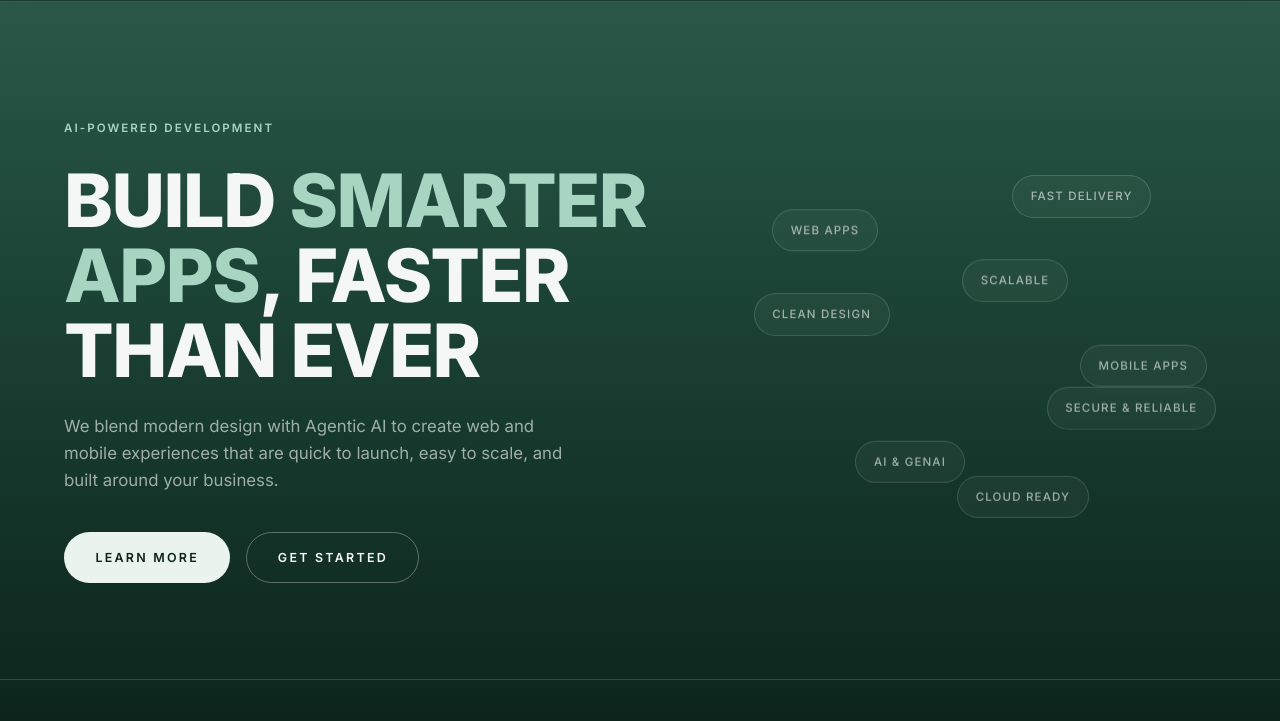
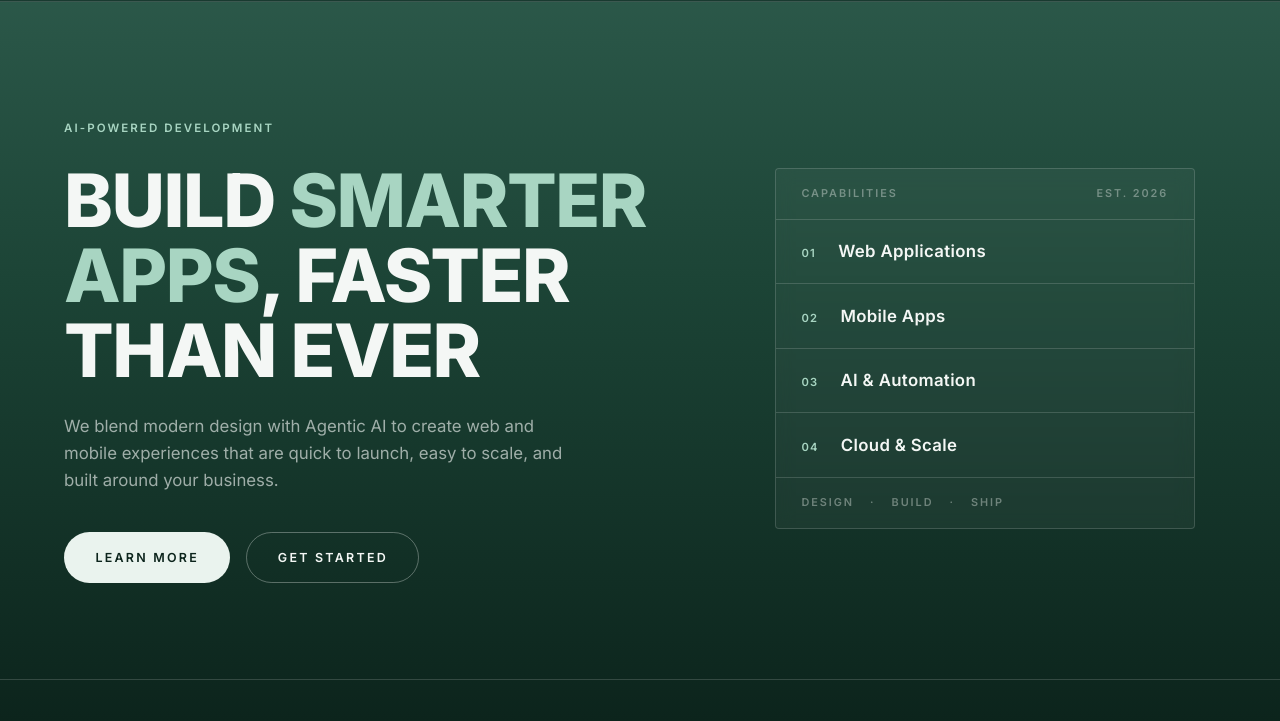
Before and after one commit to Krish-Naidu/Goku_Labs, a plain HTML site: page index.html in a window 1280 px wide. Shown: the part 79-800 px from the top of the page. Drawn offline with Linux system fonts and the light colour scheme.

Commit message:
Replace floating hero bubbles with editorial capabilities panel

```diff
--- a/index.html
+++ b/index.html
@@ -47,18 +47,35 @@
         </div>
       </div>
       <div class="hero-art" aria-hidden="true">
-        <div class="orb orb-1"></div>
-        <div class="orb orb-2"></div>
-        <div class="orb orb-3"></div>
-        <div class="orb orb-4"></div>
-        <div class="card card-1">Web Apps</div>
-        <div class="card card-2">Mobile Apps</div>
-        <div class="card card-3">AI &amp; GenAI</div>
-        <div class="card card-4">Fast Delivery</div>
-        <div class="card card-5">Clean Design</div>
-        <div class="card card-6">Secure &amp; Reliable</div>
-        <div class="card card-7">Scalable</div>
-        <div class="card card-8">Cloud Ready</div>
+        <div class="hero-panel">
+          <div class="hero-panel-head">
+            <span>Capabilities</span>
+            <span>Est. 2026</span>
+          </div>
+          <ul class="hero-index">
+            <li>
+              <span class="idx">01</span>
+              <span class="label">Web Applications</span>
+            </li>
+            <li>
+              <span class="idx">02</span>
+              <span class="label">Mobile Apps</span>
+            </li>
+            <li>
+              <span class="idx">03</span>
+              <span class="label">AI &amp; Automation</span>
+            </li>
+            <li>
+              <span class="idx">04</span>
+              <span class="label">Cloud &amp; Scale</span>
+            </li>
+          </ul>
+          <div class="hero-panel-foot">
+            <span>Design</span>
+            <span>Build</span>
+            <span>Ship</span>
+          </div>
+        </div>
       </div>
     </div>
   </section>
--- a/styles.css
+++ b/styles.css
@@ -216,43 +216,92 @@ a {
   flex-wrap: wrap;
 }
 
-/* Hero art — minimal outlined chips */
+/* Hero art — editorial capabilities panel */
 .hero-art {
   position: relative;
   min-height: 360px;
+  display: flex;
+  align-items: center;
+  justify-content: center;
 }
 
-.orb {
-  display: none;
+.hero-panel {
+  width: 100%;
+  max-width: 420px;
+  background: var(--surface);
+  border: 1px solid var(--line);
+  border-radius: var(--radius);
+  backdrop-filter: blur(8px);
+  overflow: hidden;
 }
 
-.card {
-  position: absolute;
-  background: var(--surface);
-  border: 1px solid var(--line);
-  padding: 0.7rem 1.1rem;
-  border-radius: var(--radius-pill);
-  font-weight: 500;
-  font-size: 0.72rem;
-  letter-spacing: 0.1em;
+.hero-panel-head,
+.hero-panel-foot {
+  display: flex;
+  align-items: center;
+  justify-content: space-between;
+  padding: 1rem 1.6rem;
+  font-size: 0.68rem;
+  font-weight: 600;
+  letter-spacing: var(--tracking);
   text-transform: uppercase;
-  color: var(--text-muted);
-  backdrop-filter: blur(6px);
-  animation: float 6s ease-in-out infinite;
+  color: var(--text-faint);
 }
 
-.card-1 { top: 12%; left: 4%; }
-.card-2 { top: 52%; right: 2%; animation-delay: 1.5s; }
-.card-3 { bottom: 10%; left: 22%; animation-delay: 3s; }
-.card-4 { top: 4%; right: 14%; animation-delay: 0.8s; }
-.card-5 { top: 38%; left: 0%; animation-delay: 2.2s; }
-.card-6 { bottom: 26%; right: 0%; animation-delay: 3.6s; }
-.card-7 { top: 28%; right: 32%; animation-delay: 1.1s; }
-.card-8 { bottom: 0%; left: 44%; animation-delay: 2.8s; }
+.hero-panel-head {
+  border-bottom: 1px solid var(--line);
+}
 
-@keyframes float {
-  0%, 100% { transform: translateY(0); }
-  50% { transform: translateY(-12px); }
+.hero-panel-foot {
+  border-top: 1px solid var(--line);
+  gap: 1rem;
+  justify-content: flex-start;
+}
+
+.hero-panel-foot span {
+  position: relative;
+}
+
+.hero-panel-foot span + span::before {
+  content: '·';
+  margin-right: 1rem;
+  color: var(--text-faint);
+}
+
+.hero-index {
+  list-style: none;
+}
+
+.hero-index li {
+  display: flex;
+  align-items: baseline;
+  gap: 1.4rem;
+  padding: 1.15rem 1.6rem;
+  border-bottom: 1px solid var(--line);
+  transition: background 0.25s ease, padding-left 0.25s ease;
+}
+
+.hero-index li:last-child {
+  border-bottom: none;
+}
+
+.hero-index li:hover {
+  background: var(--surface-hover);
+  padding-left: 2rem;
+}
+
+.hero-index .idx {
+  font-size: 0.7rem;
+  font-weight: 600;
+  letter-spacing: 0.1em;
+  color: var(--green-300);
+}
+
+.hero-index .label {
+  font-size: 1.05rem;
+  font-weight: 600;
+  letter-spacing: 0.02em;
+  color: var(--text);
 }
 
 /* ---------- Sections ---------- */
```
